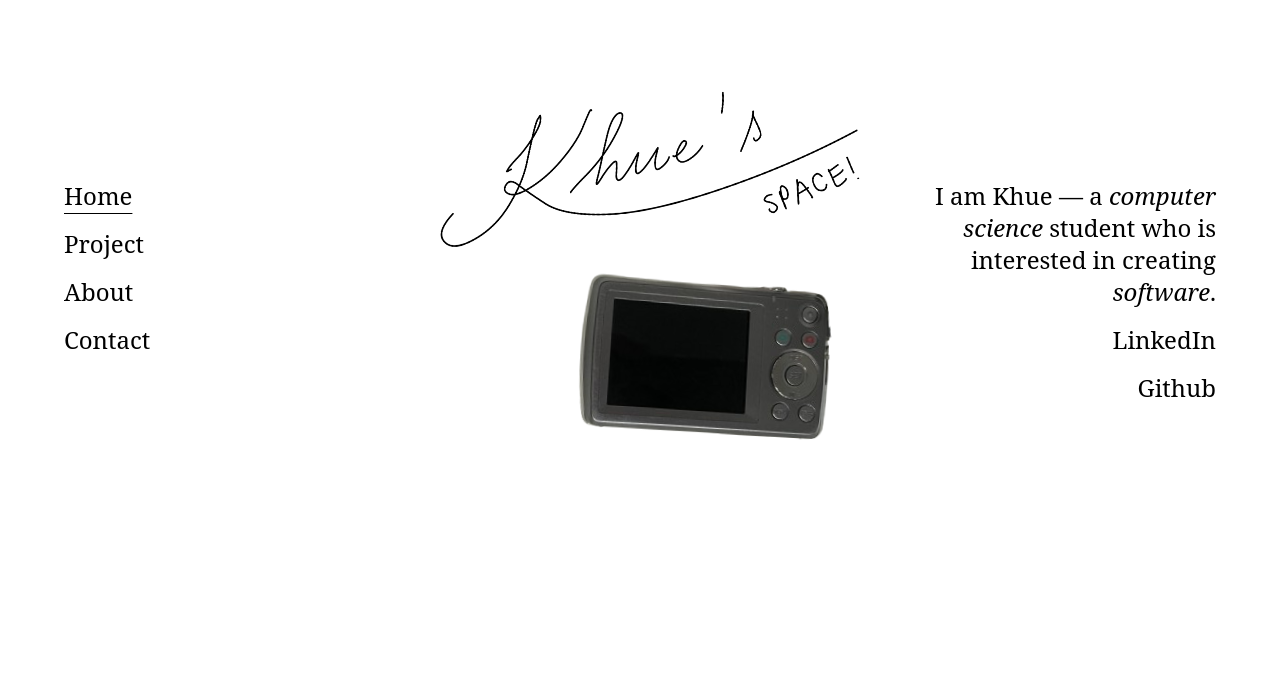
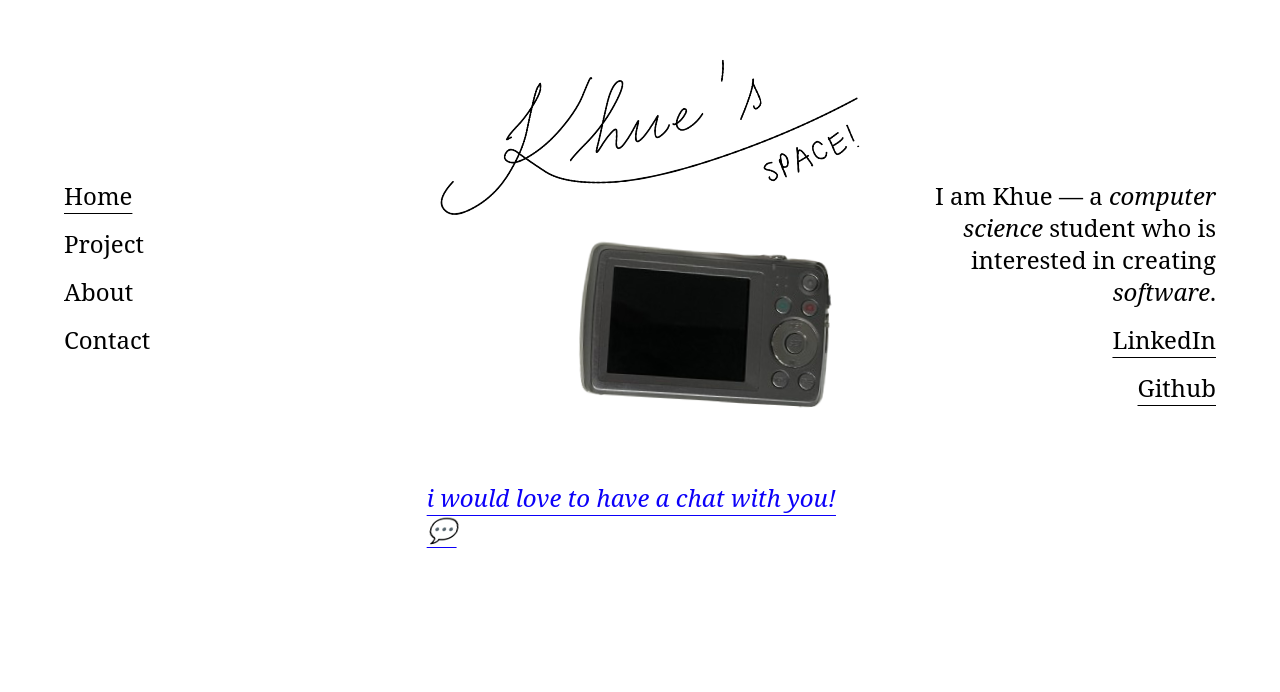
Before and after one commit to khuengocminhpham/portfolio, a React (Vite) app: page / in a window 1280 px wide. Shown: the part 108-800 px from the top of the page. Built offline with nearby package versions, Linux system fonts and the light colour scheme; a web font is replaced by a local one.

Commit message:
add pages and routes

```diff
--- /dev/null
+++ b/src/pages/About.jsx
@@ -0,0 +1,7 @@
+import React from "react";
+
+const About = () => {
+  return <div>About</div>;
+};
+
+export default About;
--- /dev/null
+++ b/src/pages/Contact.jsx
@@ -0,0 +1,7 @@
+import React from "react";
+
+const Contact = () => {
+  return <div>Contact</div>;
+};
+
+export default Contact;
--- a/src/pages/Home.jsx
+++ b/src/pages/Home.jsx
@@ -2,6 +2,8 @@ import React from "react";
 import digi from "../assets/digi.png";
 import handwriting from "../assets/handwriting.png";
 import Nav from "../components/Nav";
+import { Link } from "react-router";
+import Technologies from "../components/Technologies";
 
 const Home = () => {
   return (
@@ -15,20 +17,37 @@ const Home = () => {
               student who is interested in creating{" "}
               <span className="italic">software</span>.
             </p>
-            <p>LinkedIn</p>
-            <p>Github</p>
+            <Link
+              className="underline underline-offset-8 decoration-1"
+              to="https://www.linkedin.com/in/khue-pham-3b285b327/"
+            >
+              LinkedIn
+            </Link>
+            <Link
+              className="underline underline-offset-8 decoration-1"
+              to="https://github.com/khuengocminhpham"
+            >
+              Github
+            </Link>
           </div>
         </div>
       </div>
 
-      <div className="absolute top-40 left-1/3">
+      <div className="absolute top-32 left-1/3">
         <img
           src={handwriting}
           alt="khue's space"
           className="w-128 top-12 absolute -rotate-6"
         />
         <img src={digi} alt="digi-camera" className="-rotate-[87deg]" />
+        <Link
+          to="/about"
+          className="italic text-2xl absolute top-[80%] right-4 text-color underline underline-offset-8 decoration-1"
+        >
+          i would love to have a chat with you!💬
+        </Link>
       </div>
+      <Technologies />
     </>
   );
 };
--- /dev/null
+++ b/src/pages/Project.jsx
@@ -0,0 +1,7 @@
+import React from "react";
+
+const Project = () => {
+  return <div>Project</div>;
+};
+
+export default Project;
```
